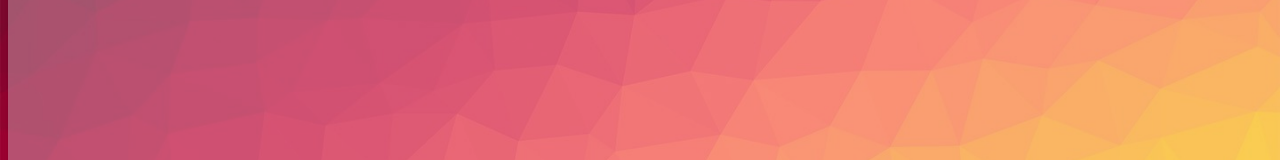
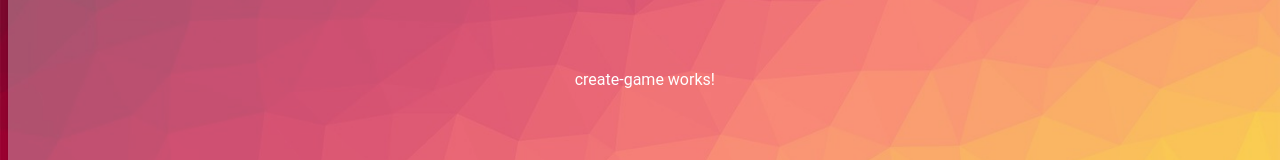
Before and after one commit to Yolonaise/cacaheute, an Angular app: page / in a window 1280 px wide. Shown: the part 164-324 px from the top of the page. Built offline with nearby package versions, Linux system fonts and the light colour scheme.

Commit message:
add create game component and aos

```diff
--- a/angular.json
+++ b/angular.json
@@ -30,7 +30,8 @@
             "styles": [
               "src/styles.scss"
             ],
-            "scripts": []
+            "scripts": [
+            ]
           },
           "configurations": {
             "production": {
--- a/src/app/app.component.html
+++ b/src/app/app.component.html
@@ -10,5 +10,8 @@
                 </div>
             </div>
         </mat-card-header>
+        <div style="text-align: center;">
+                <app-create-game></app-create-game>
+            </div>
     </mat-card>
 </div>
--- a/src/app/app.component.ts
+++ b/src/app/app.component.ts
@@ -7,4 +7,8 @@ import { Component } from '@angular/core';
 })
 export class AppComponent {
   title = 'Cacaheute';
+
+  ngOnInit() {
+    AOS.init();
+  }
 }
--- a/src/app/app.module.ts
+++ b/src/app/app.module.ts
@@ -9,10 +9,12 @@ import { MatCardModule } from "@angular/material/card";
 import { BrowserAnimationsModule } from "@angular/platform-browser/animations";
 
 import { AppComponent } from './app.component';
+import { CreateGameComponent } from './create-game/create-game.component';
 
 @NgModule({
   declarations: [
-    AppComponent
+    AppComponent,
+    CreateGameComponent
   ],
   imports: [
     BrowserModule,
--- /dev/null
+++ b/src/app/create-game/create-game.component.html
@@ -0,0 +1,3 @@
+<div data-aos="fade-up">
+    <p>create-game works!</p>
+</div>
--- /dev/null
+++ b/src/app/create-game/create-game.component.ts
@@ -0,0 +1,15 @@
+import { Component, OnInit } from '@angular/core';
+
+@Component({
+  selector: 'app-create-game',
+  templateUrl: './create-game.component.html',
+  styleUrls: ['./create-game.component.scss']
+})
+export class CreateGameComponent implements OnInit {
+
+  constructor() { }
+
+  ngOnInit() {
+  }
+
+}
--- a/src/index.html
+++ b/src/index.html
@@ -8,6 +8,12 @@
 
   <meta name="viewport" content="width=device-width, initial-scale=1">
   <link rel="icon" type="image/x-icon" href="favicon.ico">
+  <link href="https://unpkg.com/aos@2.3.1/dist/aos.css" rel="stylesheet">
+  <script src="https://unpkg.com/aos@2.3.1/dist/aos.js"></script>
+
+  <script>
+      AOS.init();
+  </script>
 </head>
 
 <body class="bg">
```
Also changed, not shown: src/app/create-game/create-game.component.scss (added), 1 other file (tests, documents, lock files or other folders).
